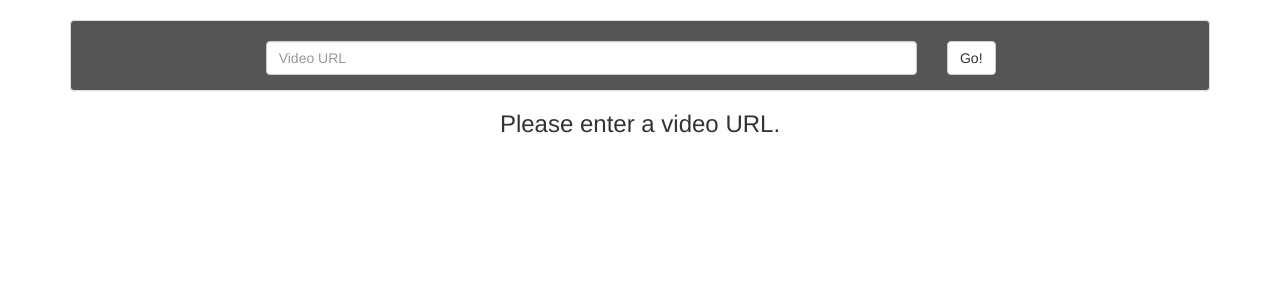
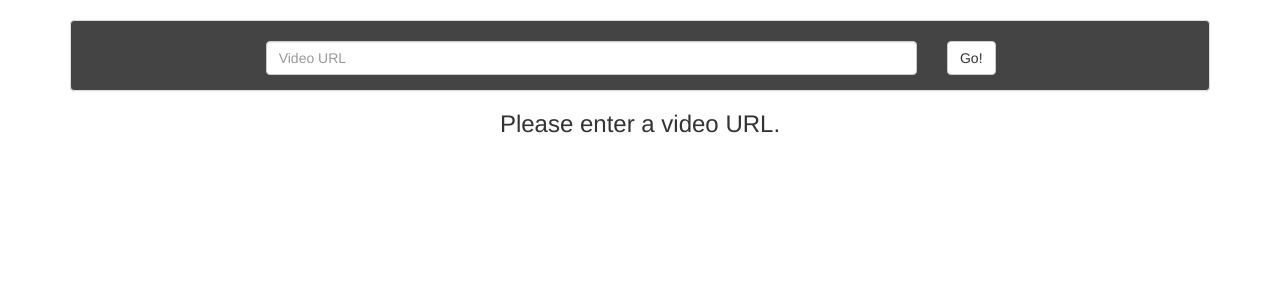
Before and after one commit to greenec/YouTube-MP3-Converter, a PHP site: page / in a window 1280 px wide. Shown: the top 300 px of the page. Run offline with PHP 8.4, Linux system fonts and the light colour scheme; data that the repository does not hold is empty.

```diff
--- a/index.php
+++ b/index.php
@@ -97,7 +97,7 @@ function sanitizeTitle($str) {
 		width: 100%;
 	}
 	.panel-inverse {
-		background-color: #555;
+		background-color: #444;
 	}
 	</style>
 </head>
```
